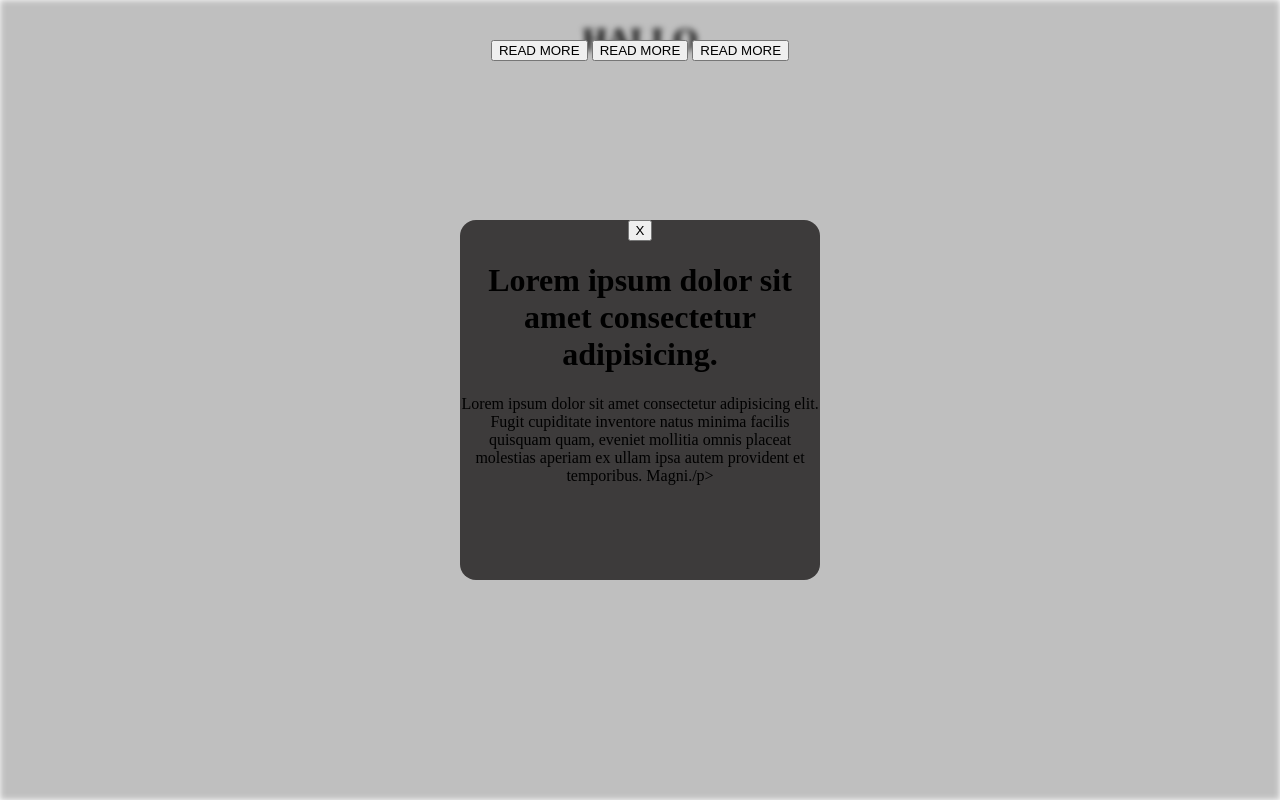
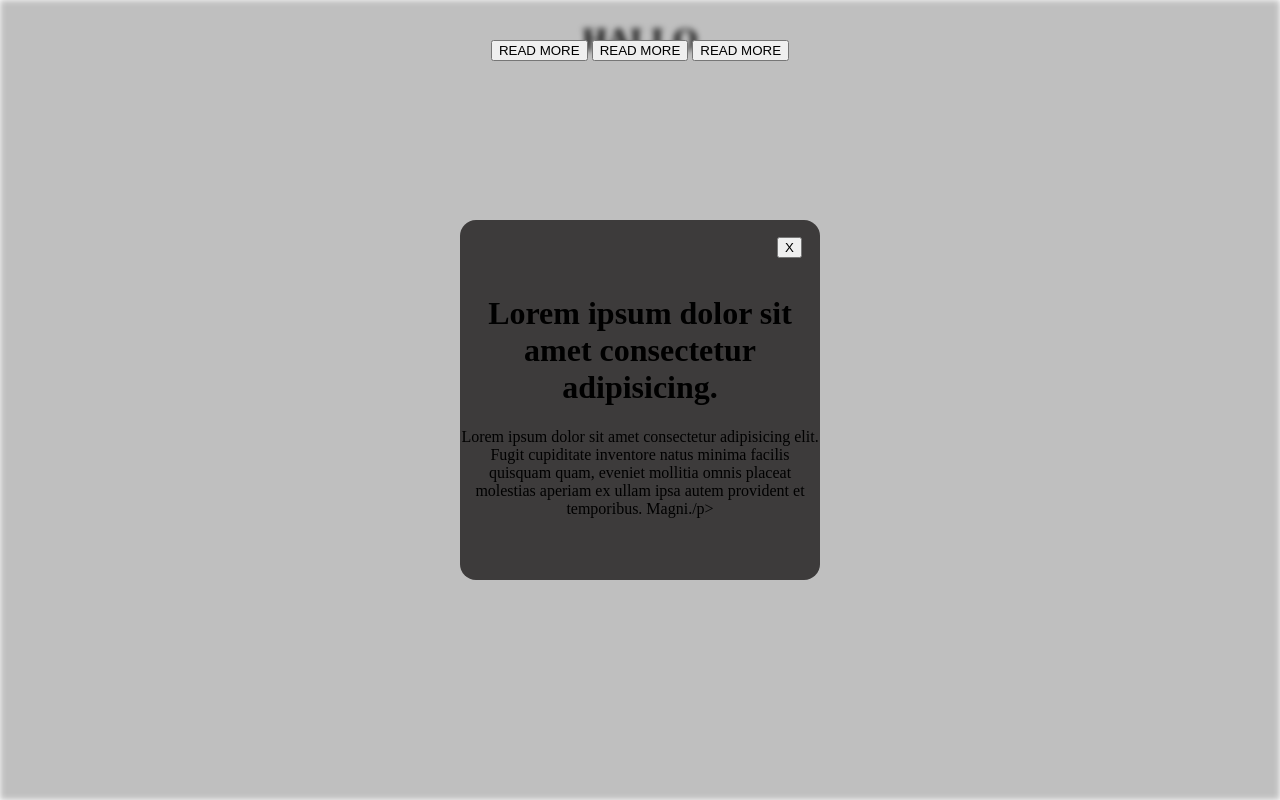
Before and after one commit to Ameer2000Mzori/Modal-Window, a website built with webpack: page src/index.html in a window 1280 px wide. Built offline with nearby package versions, Linux system fonts and the light colour scheme.

Commit message:
added styling to the btn wrap

```diff
--- a/src/style.scss
+++ b/src/style.scss
@@ -51,5 +51,19 @@ body {
     width: 360px;
     border-radius: 1rem;
     height: 360px;
+    display: flex;
+    flex-direction: column;
+    text-align: center;
+    align-items: center;
+
+    .btn-Wrap {
+      height: 15%;
+      width: 90%;
+      display: flex;
+      flex-direction: column;
+      text-align: center;
+      align-items: end;
+      justify-content: center;
+    }
   }
 }
```
Also changed, not shown: src/style.css, 1 other file.
